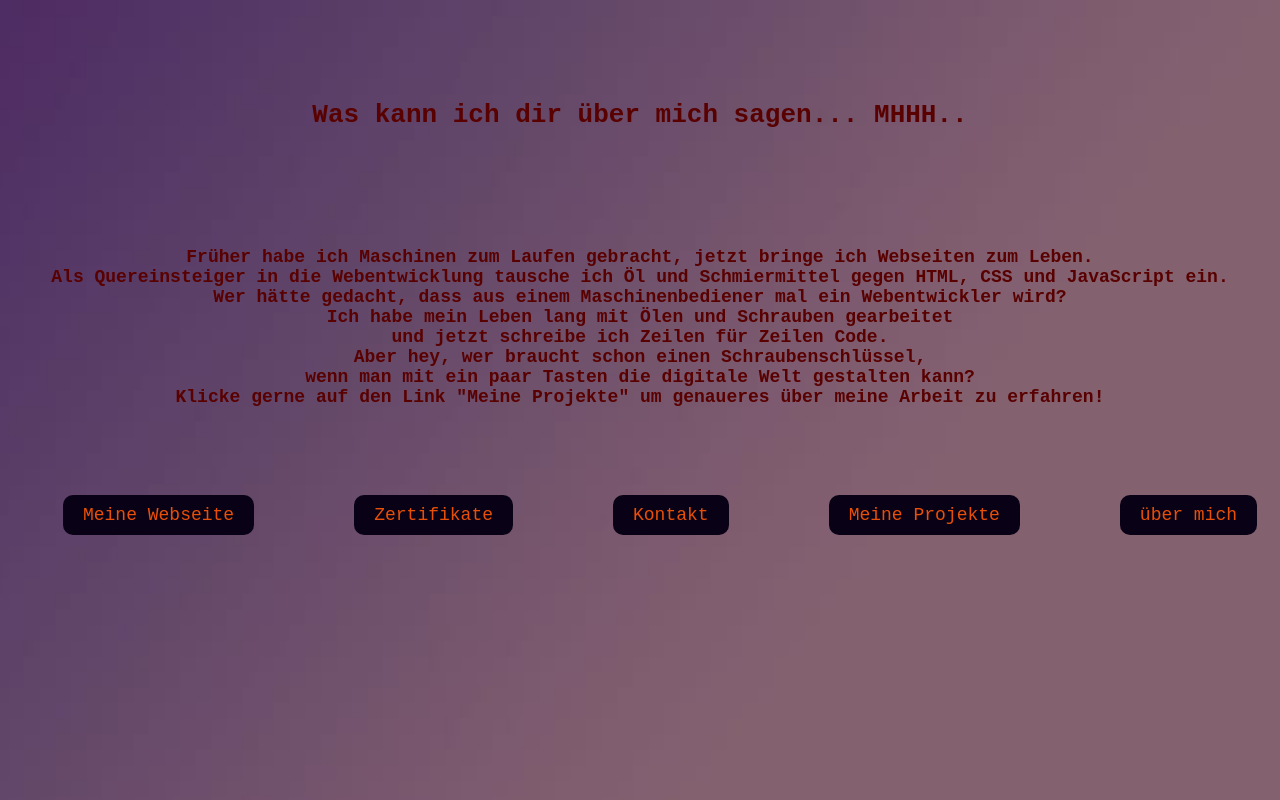
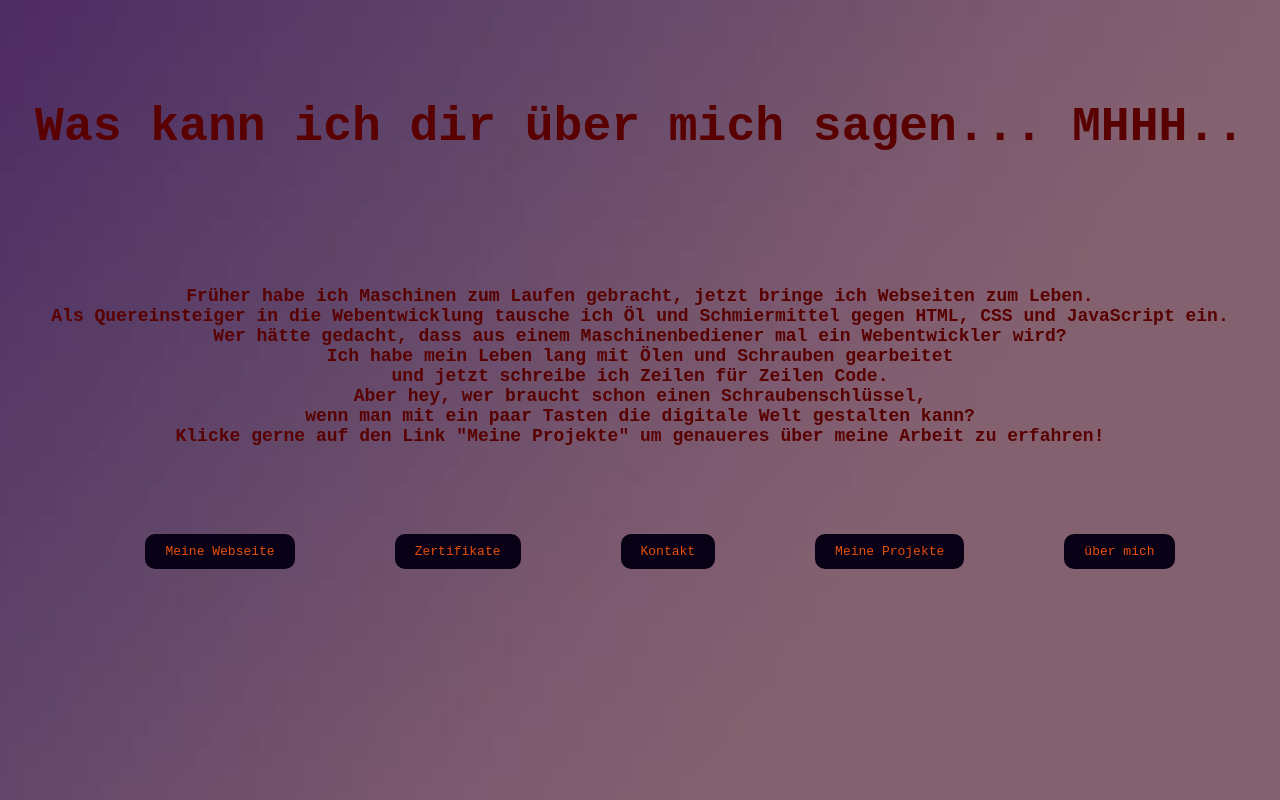
Before and after one commit to sebriede6/sebriede6.github.io, a plain HTML site: page aboutme.html in a window 1280 px wide. Drawn offline with Linux system fonts and the light colour scheme.

Commit message:
changed style

```diff
--- a/styles/styles.css
+++ b/styles/styles.css
@@ -3,17 +3,18 @@ h1 {
     margin-top: 100px;
     color: rgb(89, 1, 1);
     font-family: monospace;
+    font-size: 3rem;
 }
 
 
 .navigation li {
     display: inline;
     margin: 50px;
-    /* Passt den Abstand zwischen den Links an */
-    font-size: 2rem;
+
+    font-size: 1,5rem;
 
     list-style: none;
-    font-size: 18px;
+
 
     display: grid;
     place-items: center;
@@ -121,7 +122,7 @@ body {
         list-style: none;
         align-items: center;
         font-size: 2,5rem;
-        @media (max-width: 768px) {
+
 
             h1 {
               font-size: 2.5rem;
@@ -142,7 +143,7 @@ body {
 
 
     }
-  }
+
    .responsive-image{
     width: 400px;
     margin: 2% 2%;
```
